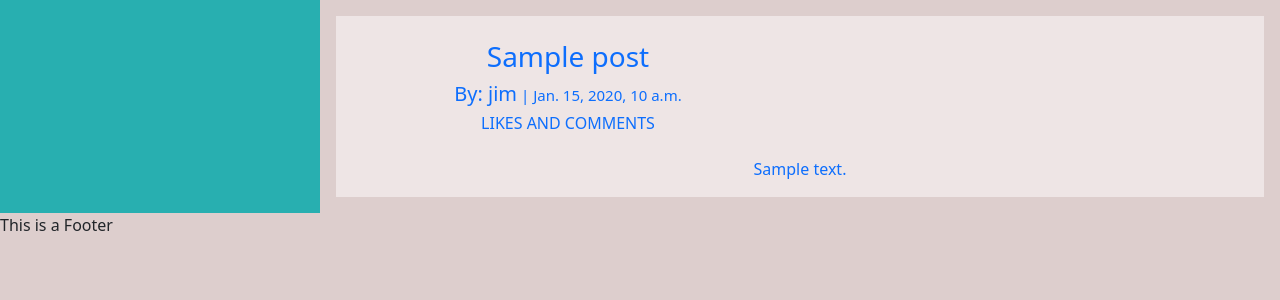
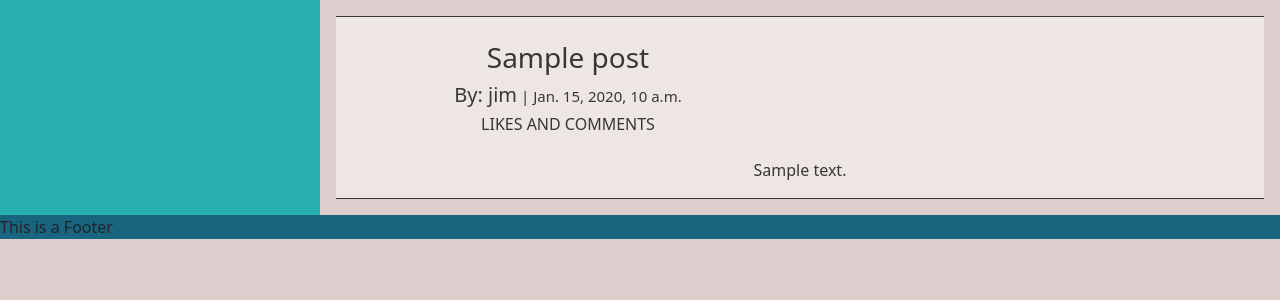
Before and after one commit to Enquil/enquil-project4, a Django app: page / in a window 1280 px wide. Shown: the part 75-375 px from the top of the page. Run offline with Django 3.2, Linux system fonts and the light colour scheme; data comes from the database, SQL or seed files in the repository; tables that the repository leaves empty hold one stand-in row (values such as "Sample post").

Commit message:
add border to poscard, update footer background color

```diff
--- a/static/css/base.css
+++ b/static/css/base.css
@@ -60,6 +60,12 @@ nav {
 
 .post-card {
     background-color: #eee5e5;
+    border-top: 1px ridge #37392e;
+    border-bottom: 1px ridge #37392e;
+}
+
+.post-card * {
+    color: #37392e;
 }
 
 .brand {
@@ -76,3 +82,10 @@ nav {
 .logged-in-features {
     background-color: #28afb0;
 }
+
+
+/*------------------------- Footer -------------------------*/
+
+footer {
+    background-color: #19647e;
+}
```
